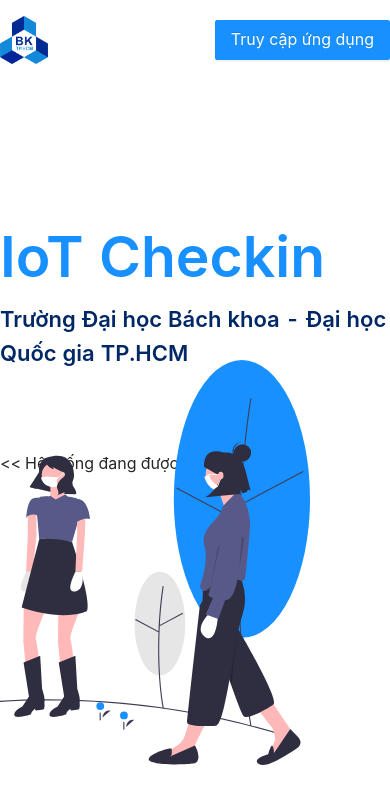
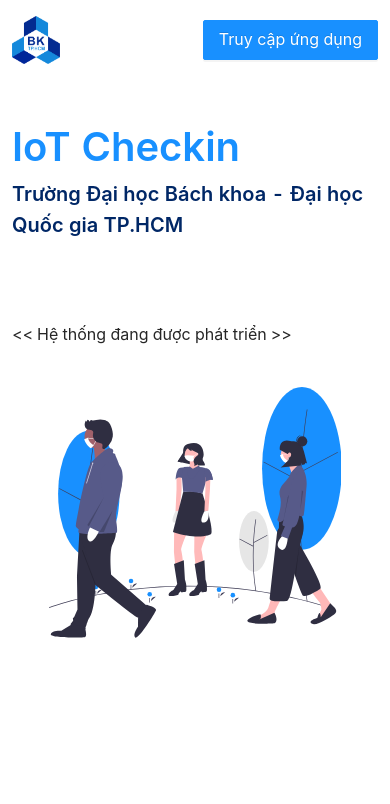
Before and after one commit to hakunamalaton/My_IoT_BK_CheckIn, a React (Create React App) app in the folder frontend/: page / in a window 390 px wide. Shown: the top 804 px of the page. Built offline with nearby package versions, Linux system fonts and the light colour scheme; no server answers.

Commit message:
feat: update responsive

```diff
--- a/frontend/src/index.tsx
+++ b/frontend/src/index.tsx
@@ -7,17 +7,17 @@
 import { ConfigProvider } from 'antd';
 import locale from 'antd/es/locale/vi_VN';
 import 'dayjs/locale/vi';
-// import { AFFIX_PATH } from './constants';
+import { AFFIX_PATH } from './constants';
 
 ReactDOM.render(
     <Provider store={Store}>
         <React.StrictMode>
             <ConfigProvider locale={locale}>
-                <BrowserRouter>
+                <BrowserRouter basename={AFFIX_PATH}>
                     <App />
                 </BrowserRouter>
             </ConfigProvider>
         </React.StrictMode>
     </Provider>,
-    document.getElementById('root')
+    document.getElementById('root'),
 );
--- a/frontend/src/modules/landing/views/style.less
+++ b/frontend/src/modules/landing/views/style.less
@@ -19,13 +19,13 @@
         max-width: 1260px;
     }
     h3 {
-        font-size: 57px;
+        font-size: 66px;
         margin-bottom: 0;
         color: #1890ff;
         font-weight: 600;
     }
     .subTitle {
-        font-size: 22px;
+        font-size: 24px;
         margin-bottom: 80px;
         font-weight: 600;
 
@@ -47,9 +47,9 @@
     .artwork {
         // position: absolute;
         position: absolute;
-        right: 80px;
-        top: 280px;
-        width: 500px;
+        right: 64px;
+        top: 300px;
+        width: 38.1%;
         // margin-top: -150px;
         svg {
             width: 100%;
@@ -57,3 +57,30 @@
         }
     }
 }
+
+@media screen and (max-width: 1439px) {
+    .container {
+        padding: 24px;
+    }
+}
+@media screen and (max-width: 824px) {
+    .landing-wrapper {
+        .container {
+            padding: 12px;
+        }
+        .artwork {
+            position: initial;
+            margin: 40px auto 0;
+            width: 80%;
+        }
+        .text-wrapper {
+            padding-top: 24px;
+            h3 {
+                font-size: 40px;
+            }
+            .subTitle {
+                font-size: 20px;
+            }
+        }
+    }
+}
```
Also changed, not shown: 1 other file (tests, documents, lock files or other folders).
